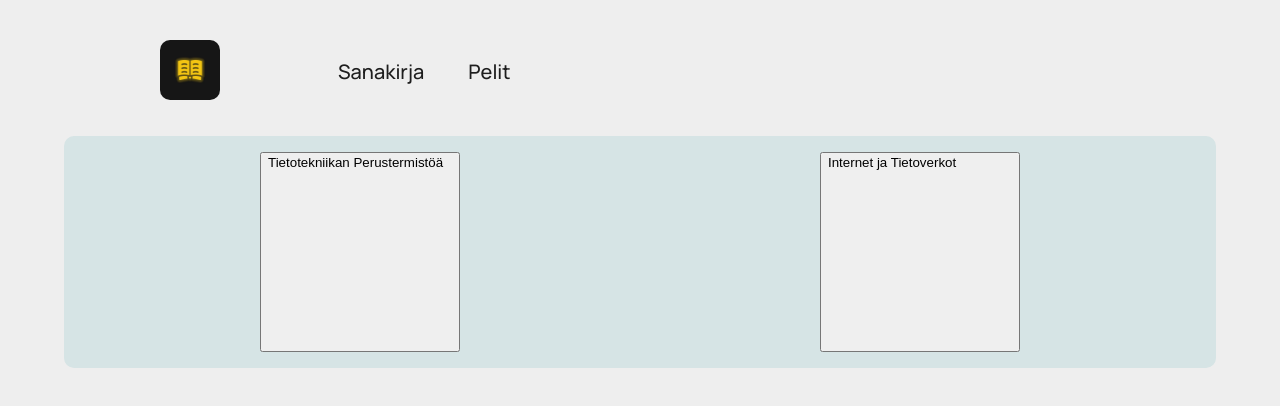
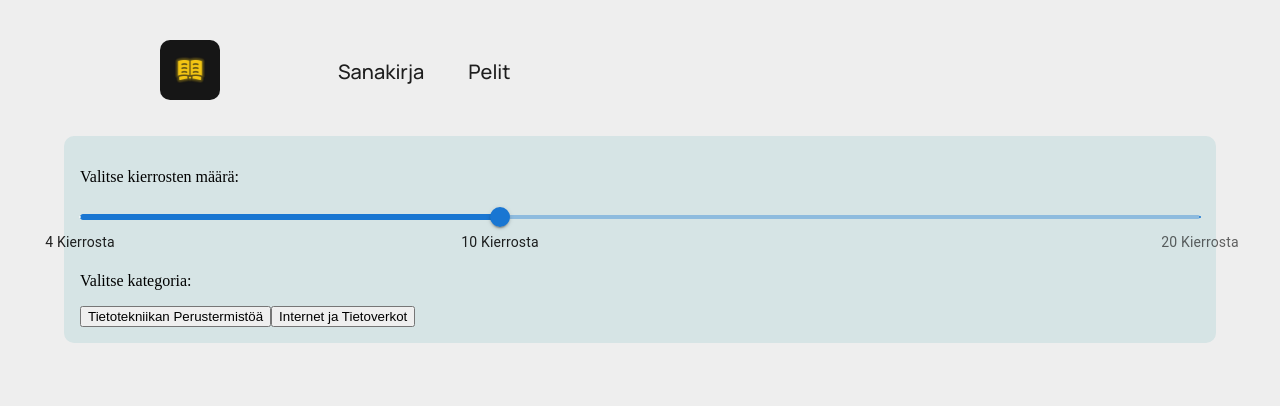
Before and after one commit to StefanYlimaki/TVT-Sanasto, a React (Create React App) app: page /games/match_word_and_definition in a window 1280 px wide. Shown: the top 406 px of the page. Built offline with nearby package versions, Linux system fonts and the light colour scheme.

Commit message:
Added game length feature, styled settings page and scoreboard

```diff
--- a/src/components/gameSettings/GameSettings.jsx
+++ b/src/components/gameSettings/GameSettings.jsx
@@ -3,11 +3,47 @@ import React from "react";
 import comp_basic from "../../assets/comp-basic.json";
 import networks_basic from "../../assets/networks-basic.json";
 import "./gameSettings.css";
+import { Slider } from "@mui/material";
 
-const GameSettings = ({ setWords }) => {
+const GameSettings = ({ setWords, gameLength, setGameLength }) => {
+  const marks = [
+    {
+      value: 4,
+      label: "4 Kierrosta",
+    },
+    {
+      value: 10,
+      label: "10 Kierrosta",
+    },
+    {
+      value: 20,
+      label: "20 Kierrosta",
+    },
+  ];
+
+  const handleSliderChange = (event, newValue) => {
+    setGameLength(newValue);
+  };
+
   return (
     <div className="game__settings">
-      <div className="game__settings-category_select">
+      <div className="game__setting-gamelength">
+        <p>Valitse kierrosten määrä:</p>
+        <div className="game__setting-gamelength_slider">
+          <Slider
+            defaultValue={10}
+            min={4}
+            max={20}
+            valueLabelDisplay="auto"
+            marks={marks}
+            value={gameLength}
+            onChange={handleSliderChange}
+          />
+        </div>
+      </div>
+      <div className="game__settings-category">
+        <p>Valitse kategoria:</p>
+        <div className="game__settings-category_buttons">
           <button
             onClick={() => {
               setWords(comp_basic);
@@ -24,6 +60,7 @@ const GameSettings = ({ setWords }) => {
           </button>
         </div>
       </div>
+    </div>
   );
 };
 
```
Lines whose indentation alone changed are shown as unchanged.
